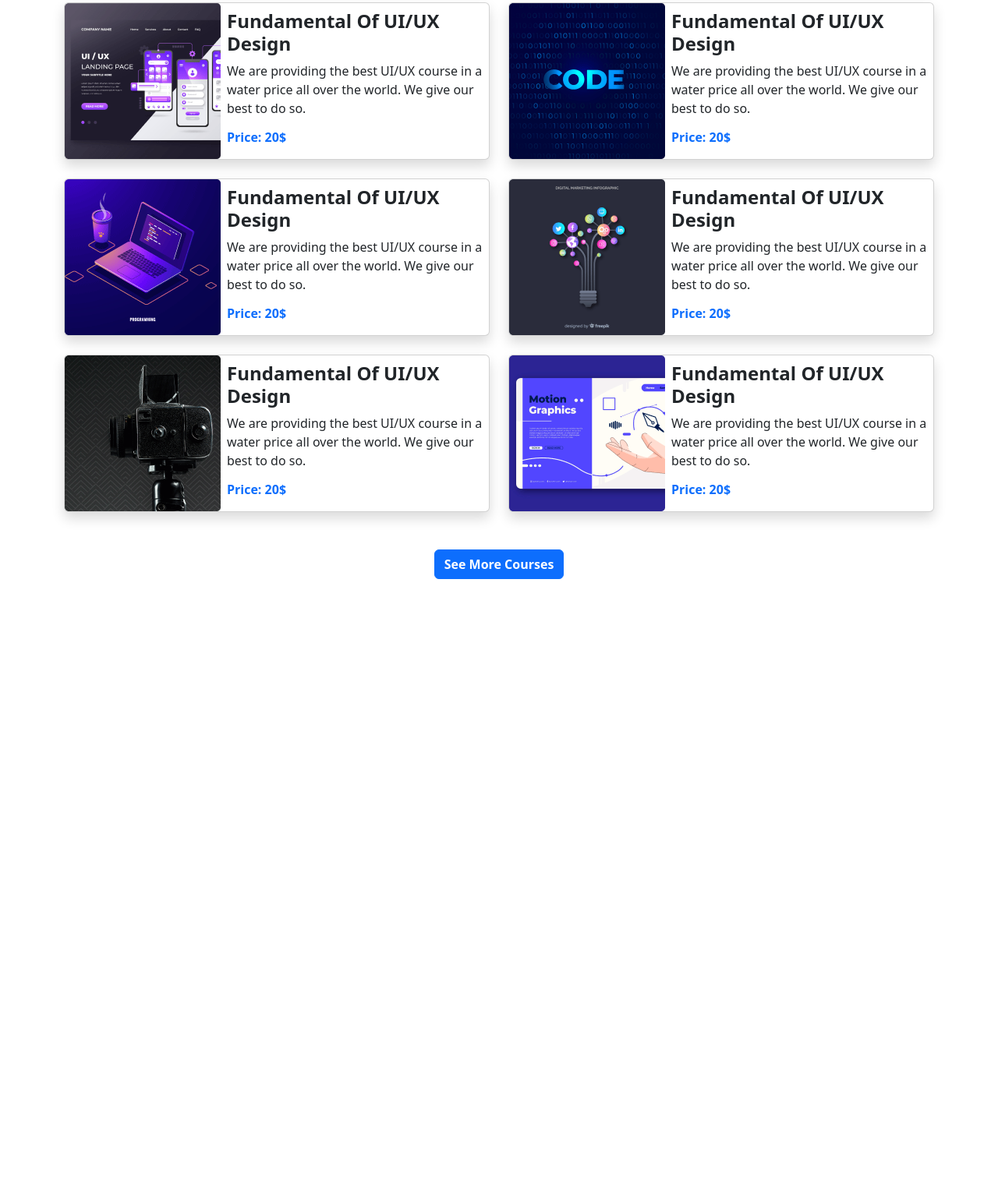
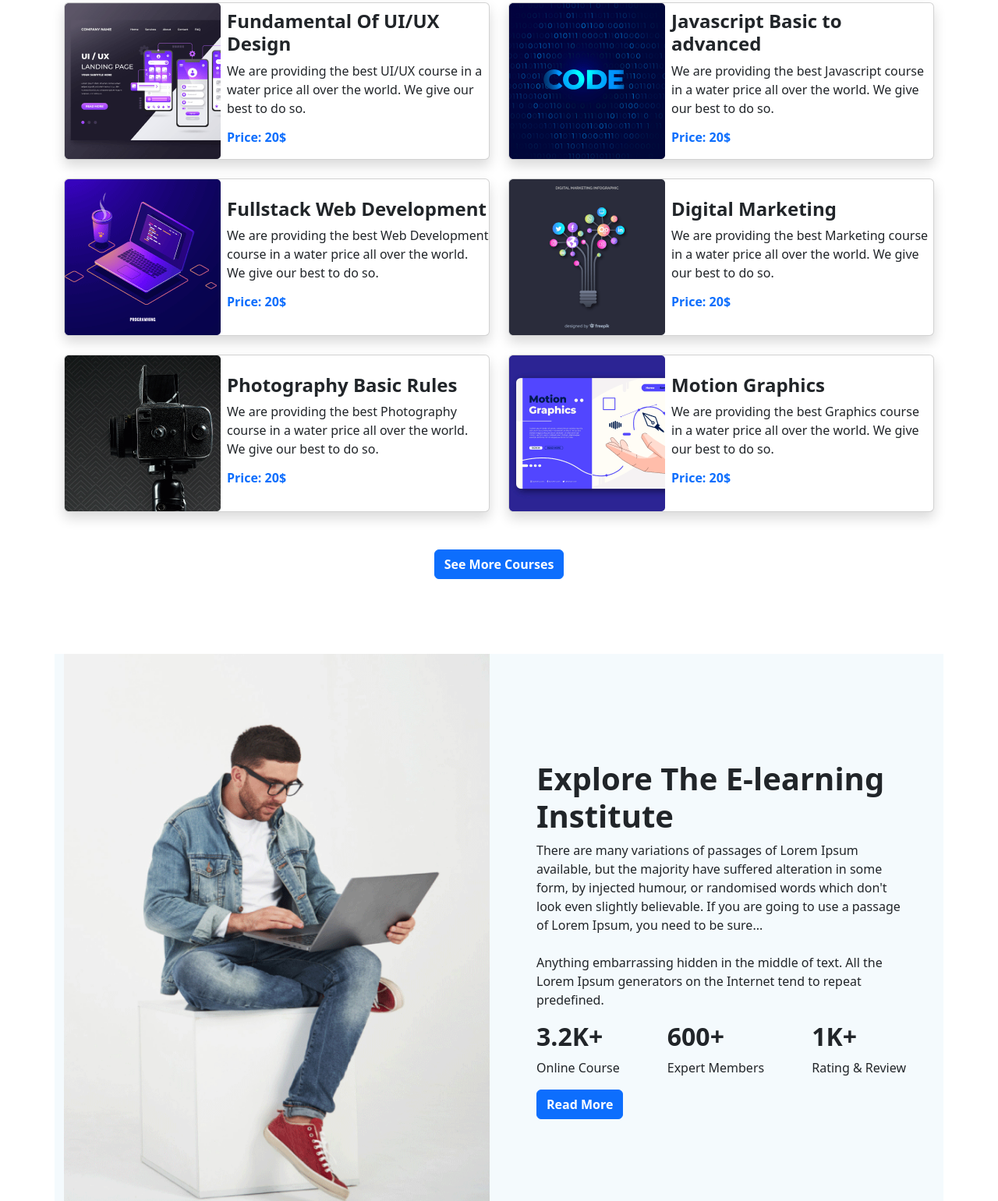
Before and after one commit to Kaiser-Tanveer/TechLearn-Website, a plain HTML site: page index.html in a window 1280 px wide. Shown: the part 962-2503 px from the top of the page at 78% size. Before the commit the page ends 1753 px from the top, so only its background shows below. Drawn offline with nearby package versions, Linux system fonts and the light colour scheme.

Commit message:
E learning section added

```diff
--- a/index.html
+++ b/index.html
@@ -11,6 +11,11 @@
       integrity="sha384-gH2yIJqKdNHPEq0n4Mqa/HGKIhSkIHeL5AyhkYV8i59U5AR6csBvApHHNl/vI1Bx"
       crossorigin="anonymous"
     />
+    <style>
+      .explore {
+        background-color: #f4fafd;
+      }
+    </style>
   </head>
   <body>
     <!-- Navbar Starts -->
@@ -163,7 +168,7 @@
             Languages. We are providing a lot more online.
           </p>
         </div>
-        <div class="card-wrapper row row-cols-lg-2 g-4 py-5">
+        <div class="card-wrapper row row-cols-md-1 row-cols-lg-2 g-4 py-5">
           <div class="col">
             <div class="card shadow d-flex flex-md-row align-items-center">
               <div class="card-banner w-sm-100">
@@ -194,10 +199,10 @@
                 />
               </div>
               <div class="card-details ps-2">
-                <h4 class="fw-bold">Fundamental Of UI/UX Design</h4>
+                <h4 class="fw-bold">Javascript Basic to advanced</h4>
                 <p>
-                  We are providing the best UI/UX course in a water price all
-                  over the world. We give our best to do so.
+                  We are providing the best Javascript course in a water price
+                  all over the world. We give our best to do so.
                 </p>
                 <h6 class="fw-bold text-primary">Price: 20$</h6>
               </div>
@@ -214,10 +219,10 @@
                 />
               </div>
               <div class="card-details ps-2">
-                <h4 class="fw-bold">Fundamental Of UI/UX Design</h4>
+                <h4 class="fw-bold">Fullstack Web Development</h4>
                 <p>
-                  We are providing the best UI/UX course in a water price all
-                  over the world. We give our best to do so.
+                  We are providing the best Web Development course in a water
+                  price all over the world. We give our best to do so.
                 </p>
                 <h6 class="fw-bold text-primary">Price: 20$</h6>
               </div>
@@ -234,10 +239,10 @@
                 />
               </div>
               <div class="card-details ps-2">
-                <h4 class="fw-bold">Fundamental Of UI/UX Design</h4>
+                <h4 class="fw-bold">Digital Marketing</h4>
                 <p>
-                  We are providing the best UI/UX course in a water price all
-                  over the world. We give our best to do so.
+                  We are providing the best Marketing course in a water price
+                  all over the world. We give our best to do so.
                 </p>
                 <h6 class="fw-bold text-primary">Price: 20$</h6>
               </div>
@@ -254,10 +259,10 @@
                 />
               </div>
               <div class="card-details ps-2">
-                <h4 class="fw-bold">Fundamental Of UI/UX Design</h4>
+                <h4 class="fw-bold">Photography Basic Rules</h4>
                 <p>
-                  We are providing the best UI/UX course in a water price all
-                  over the world. We give our best to do so.
+                  We are providing the best Photography course in a water price
+                  all over the world. We give our best to do so.
                 </p>
                 <h6 class="fw-bold text-primary">Price: 20$</h6>
               </div>
@@ -274,9 +279,9 @@
                 />
               </div>
               <div class="card-details ps-2">
-                <h4 class="fw-bold">Fundamental Of UI/UX Design</h4>
+                <h4 class="fw-bold">Motion Graphics</h4>
                 <p>
-                  We are providing the best UI/UX course in a water price all
+                  We are providing the best Graphics course in a water price all
                   over the world. We give our best to do so.
                 </p>
                 <h6 class="fw-bold text-primary">Price: 20$</h6>
@@ -289,6 +294,52 @@
         </div>
       </section>
       <!-- Course Card Section Starts -->
+
+      <!-- E-learning section starts -->
+      <section class="elearning">
+        <div class="container py-5">
+          <div class="explore row d-flex align-items-center">
+            <div class="col-md-6">
+              <img class="img-fluid" src="images/working.png" alt="" />
+            </div>
+            <div class="col-md-6 p-lg-5">
+              <h1 class="fw-bold">Explore The E-learning Institute</h1>
+              <p>
+                There are many variations of passages of Lorem Ipsum available,
+                but the majority have suffered alteration in some form, by
+                injected humour, or randomised words which don't look even
+                slightly believable. If you are going to use a passage of Lorem
+                Ipsum, you need to be sure... <br />
+
+                <br />
+                <span class="d-md-none d-lg-block"
+                  >Anything embarrassing hidden in the middle of text. All the
+                  Lorem Ipsum generators on the Internet tend to repeat
+                  predefined.</span
+                >
+              </p>
+              <div class="review d-flex justify-content-between">
+                <div>
+                  <h2 class="fw-bold">3.2K+</h2>
+                  <p>Online Course</p>
+                </div>
+                <div>
+                  <h2 class="fw-bold">600+</h2>
+                  <p>Expert Members</p>
+                </div>
+                <div>
+                  <h2 class="fw-bold">1K+</h2>
+                  <p>Rating & Review</p>
+                </div>
+              </div>
+              <button class="btn btn-primary fw-semibold" type="submit">
+                Read More
+              </button>
+            </div>
+          </div>
+        </div>
+      </section>
+      <!-- E-learning section starts -->
     </main>
     <!-- Bootstrap Script CDN Link -->
     <script
```
